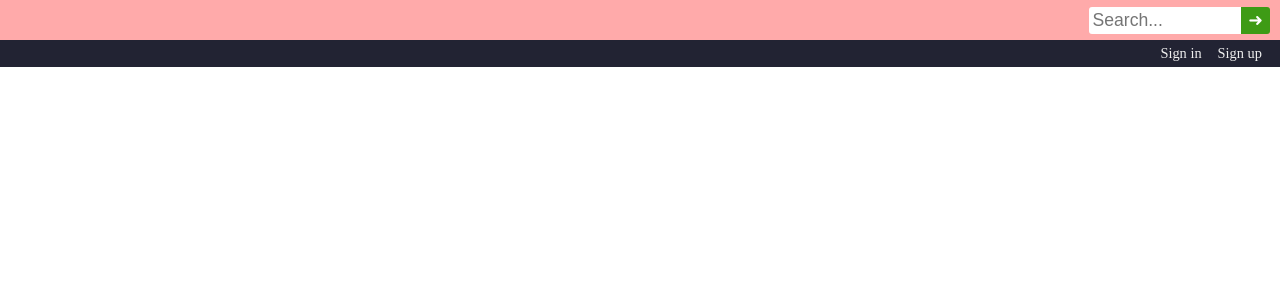
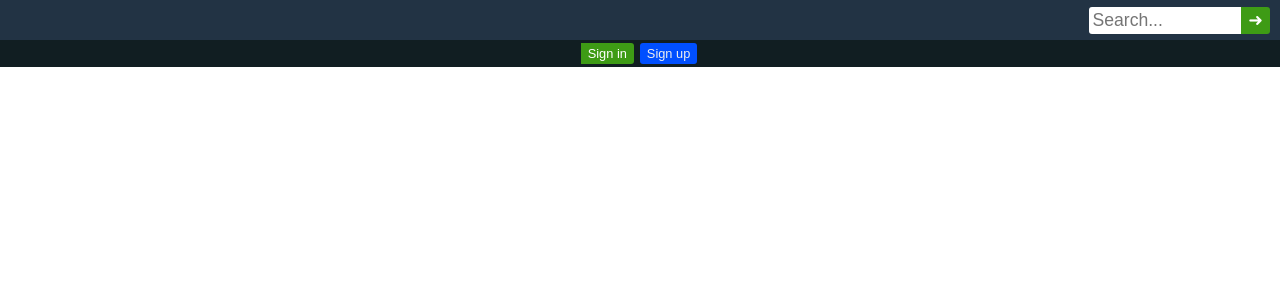
Before and after one commit to dim-tsoukalas/school-api, a Django app: page / in a window 1280 px wide. Shown: the top 300 px of the page. Run offline with Django 3.2, Linux system fonts and the light colour scheme; some libraries are stand-ins or nearby versions.

Commit message:
Style changes. Added sign in bar and sign up buttons.

```diff
--- a/src/mainpage/static/base.css
+++ b/src/mainpage/static/base.css
@@ -1,3 +1,7 @@
+:root {
+    --form-submit-bg-c: #3e9b15;
+}
+
 html, body {
     padding: 0;
     margin: 0;
@@ -22,11 +26,11 @@
 .logo-menu {
     display: flex;
     align-items: center;
-    background-color: #ffaaaa;
+    background-color: #223344;
 }
 
 .logo {
-    background: url(https://via.placeholder.com/100x100/ffaaaa/000000?text=LOGO) center;
+    background: url(https://via.placeholder.com/100x100/223344/FFFFFF?text=LOGO) center;
     width: 100px;
     height: 40px;
 }
@@ -50,19 +54,16 @@
     padding: 3px;
 }
 
-.searchbar input[type=text]:hover {
-    border-left: 3px solid #000;
-}
-
+.searchbar input[type=text]:hover,
 .searchbar input[type=text]:focus {
-    border-left: 3px solid #000;
+    border-left: 3px solid var(--form-submit-bg-c);
 }
 
 .searchbar input[type=submit] {
     border-top-right-radius: 3px;
     border-bottom-right-radius: 3px;
     font-size: 1.1em;
-    background-color: #3e9b15;
+    background-color: var(--form-submit-bg-c);
     color: #fff;
     padding: 3px 7px;
     margin-left: -5px;
@@ -80,13 +81,15 @@
 
 .main-menu {
     display: flex;
-    justify-content: right;
-    background-color: #222333;
+    align-items: center;
+    justify-content: center;
+    background-color: #111e22;
     padding: 0 10px;
 }
 
 .main-menu a {
     padding: 5px 8px;
+    font-family: sans-serif;
     font-size: 0.9em;
     color: #eee;
     text-decoration: none;
@@ -95,3 +98,70 @@
 .main-menu a:hover {
     color: #ffaaaa;
 }
+
+.signinbar {
+    margin: 3px;
+}
+
+.signinbar input {
+    border: none;
+    margin: 0;
+    padding: 0;
+    font-family: sans-serif;
+}
+
+.signinbar input[type=email] {
+    border-top-left-radius: 3px;
+    border-bottom-left-radius: 3px;
+}
+
+.signinbar input[type=password] {
+    margin-left: -3px;
+}
+
+.signinbar input[type=email], .signinbar input[type=password] {
+    font-size: 0.8em;
+    width: 20ch;
+    padding: 3px;
+}
+
+.signinbar input[type=email]:hover,
+.signinbar input[type=email]:focus {
+    border-left: 3px solid var(--form-submit-bg-c);
+    margin-left: -3px;
+}
+
+.signinbar input[type=password]:hover,
+.signinbar input[type=password]:focus {
+    border-left: 3px solid var(--form-submit-bg-c);
+    margin-left: -6px;
+}
+
+.signinbar input[type=submit] {
+    border-top-right-radius: 3px;
+    border-bottom-right-radius: 3px;
+    font-size: 0.8em;
+    background-color: var(--form-submit-bg-c);
+    color: #fff;
+    padding: 3px 7px;
+    margin-left: -5px;
+    cursor: pointer;
+}
+
+.signinbar input[type=submit]:hover {
+    background-color: #222;
+}
+
+.signup-btn {
+    font-size: 0.8em !important;
+    color: #fff;
+    background-color: #004fff;
+    margin-left: 3px;
+    padding: 3px 7px !important;
+    border-radius: 3px;
+}
+
+.signup-btn:hover {
+    background-color: #222;
+    color: #fff !important;
+}
--- a/src/mainpage/templates/mainpage.html
+++ b/src/mainpage/templates/mainpage.html
@@ -1,9 +1,32 @@
 {% extends "base.html" %}
 
 {% block main_menu_content %}
+
 {% if not user.is_authenticated %}
-<a href="/signin">Sign in</a>
-<a href="/signup">Sign up</a>
+<div class="signinbar">
+  <form method="post" action="/signin">
+    {% csrf_token %}
+
+    {% if signin_form.non_field_errors %}
+      {% for error in signin_form.non_field_errors %}
+        <label>{{ error }}</label>
+      {% endfor %}
+    {% else %}
+      {% for field in signin_form %}
+        {% for error in field.errors %}
+        <label style="color: red">{{ error }}</label>
+        {% endfor %}
+      {% endfor %}
+    {% endif %}
+
+    {% for field in signin_form %}
+      {{ field }}
+    {% endfor %}
+    <input type="submit" value="Sign in">
+  </form>
+</div>
+<a class="signup-btn" href="/signup">Sign up</a>
+
 {% elif user.is_superuser %}
 <a href="/signout">Sign out</a>
 {% endif %}
```
